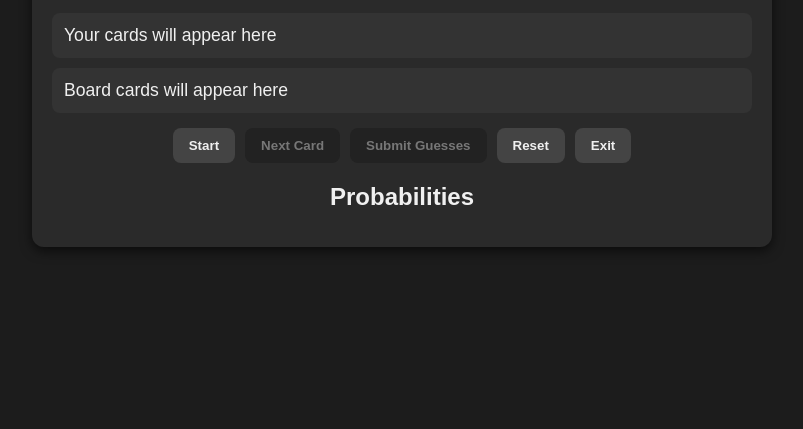
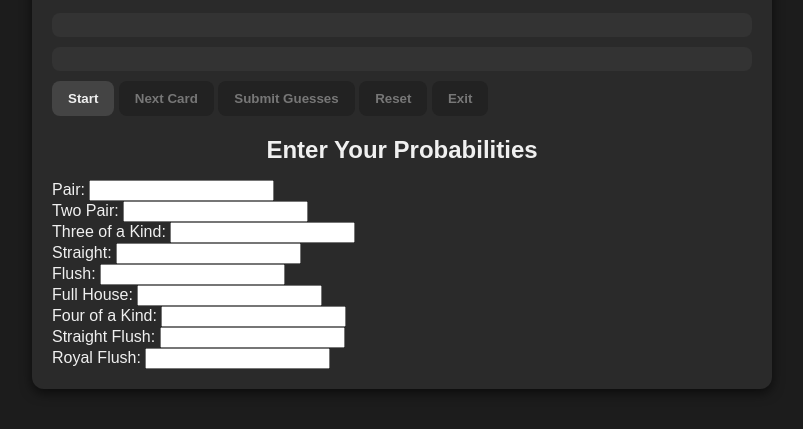
Before and after one commit to OQHowler/probablity_with_poker_game, a plain HTML site: page index.html in a window 1280 px wide. Shown: the part 101-530 px from the top of the page, without its empty margins (238-1041 px from the left). Drawn offline with Linux system fonts and the light colour scheme.

Commit message:
Update index.html

```diff
--- a/index.html
+++ b/index.html
@@ -2,6 +2,7 @@
 <html lang="en">
 <head>
   <meta charset="UTF-8">
+  <meta name="viewport" content="width=device-width, initial-scale=1.0">
   <title>Poker Probability Trainer</title>
   <link rel="stylesheet" href="style.css">
 </head>
@@ -9,21 +10,67 @@
   <div class="container">
     <h1>Poker Probability Trainer</h1>
 
-    <div id="cards" class="info-box">Your cards will appear here</div>
-    <div id="board" class="info-box">Board cards will appear here</div>
+    <div id="player-cards" class="info-box"></div>
+    <div id="board-cards" class="info-box"></div>
 
-    <div class="buttons">
-      <button id="startBtn">Start</button>
-      <button id="nextCardBtn" disabled>Next Card</button>
-      <button id="submitBtn" disabled>Submit Guesses</button>
-      <button id="resetBtn">Reset</button>
-      <button id="exitBtn">Exit</button>
+    <div class="button-row">
+      <button id="start-btn">Start</button>
+      <button id="next-btn" disabled>Next Card</button>
+      <button id="submit-btn" disabled>Submit Guesses</button>
+      <button id="reset-btn" disabled>Reset</button>
+      <button id="exit-btn" disabled>Exit</button>
     </div>
 
-    <div id="status" class="status"></div>
+    <p id="status"></p>
 
-    <h2>Probabilities</h2>
-    <div id="probabilities" class="probabilities"></div>
+    <h2>Enter Your Probabilities</h2>
+    <div id="probabilities">
+      <div class="prob-row">
+        <label>Pair:</label>
+        <input type="number" step="0.0001" id="guess-pair">
+        <span id="actual-pair"></span>
+      </div>
+      <div class="prob-row">
+        <label>Two Pair:</label>
+        <input type="number" step="0.0001" id="guess-two-pair">
+        <span id="actual-two-pair"></span>
+      </div>
+      <div class="prob-row">
+        <label>Three of a Kind:</label>
+        <input type="number" step="0.0001" id="guess-three-kind">
+        <span id="actual-three-kind"></span>
+      </div>
+      <div class="prob-row">
+        <label>Straight:</label>
+        <input type="number" step="0.0001" id="guess-straight">
+        <span id="actual-straight"></span>
+      </div>
+      <div class="prob-row">
+        <label>Flush:</label>
+        <input type="number" step="0.0001" id="guess-flush">
+        <span id="actual-flush"></span>
+      </div>
+      <div class="prob-row">
+        <label>Full House:</label>
+        <input type="number" step="0.0001" id="guess-full-house">
+        <span id="actual-full-house"></span>
+      </div>
+      <div class="prob-row">
+        <label>Four of a Kind:</label>
+        <input type="number" step="0.0001" id="guess-four-kind">
+        <span id="actual-four-kind"></span>
+      </div>
+      <div class="prob-row">
+        <label>Straight Flush:</label>
+        <input type="number" step="0.0001" id="guess-straight-flush">
+        <span id="actual-straight-flush"></span>
+      </div>
+      <div class="prob-row">
+        <label>Royal Flush:</label>
+        <input type="number" step="0.0001" id="guess-royal-flush">
+        <span id="actual-royal-flush"></span>
+      </div>
+    </div>
   </div>
 
   <script src="script.js"></script>
```
